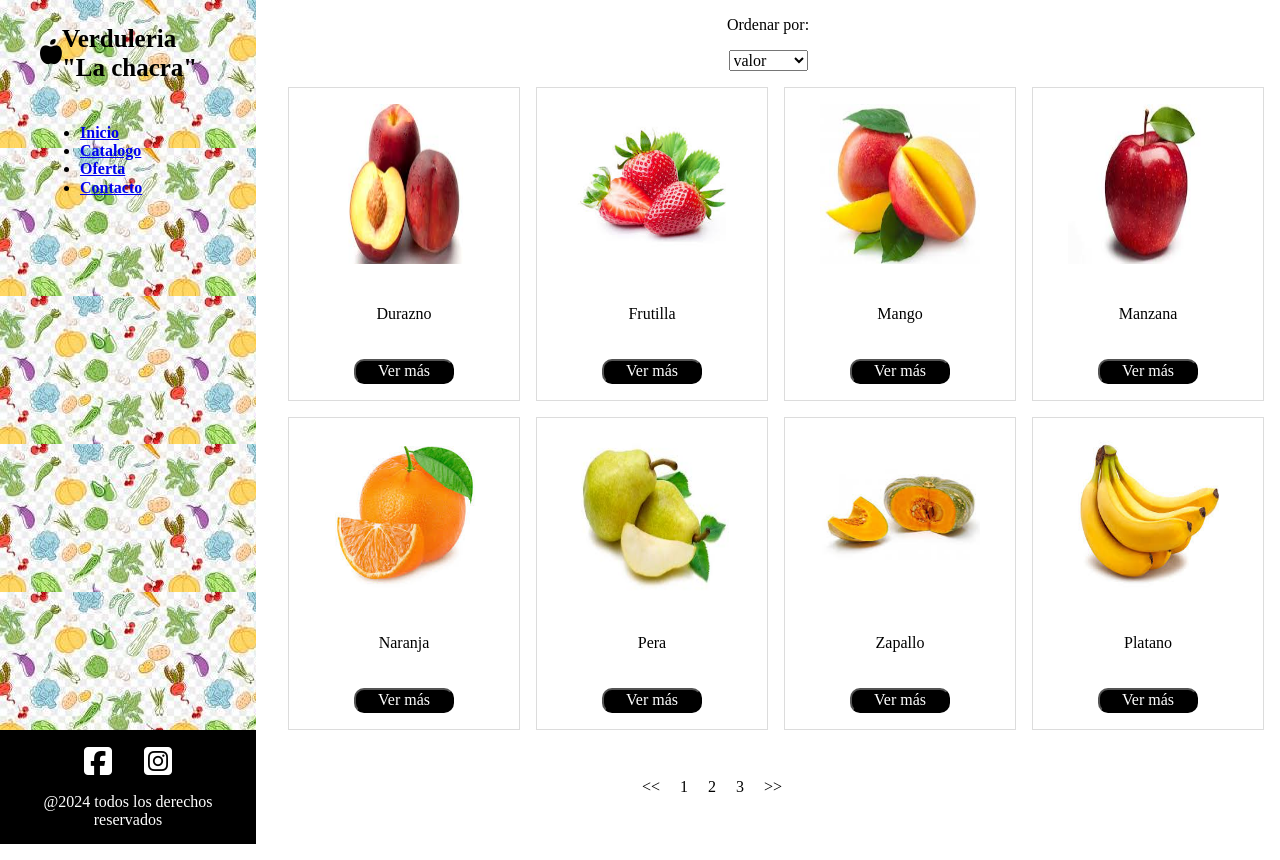
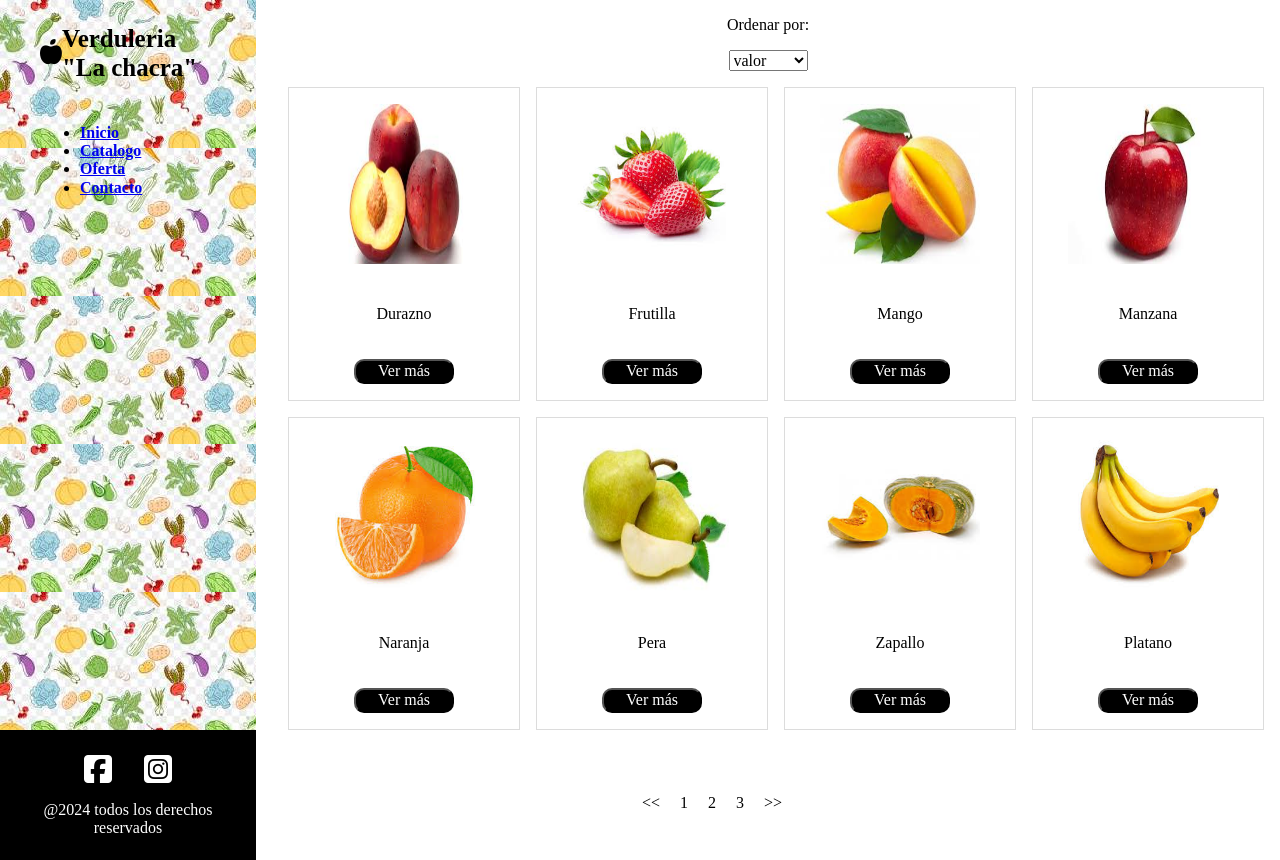
Before and after one commit to ignaciofuenzalida/verduleria_github.io, a plain HTML site: page index.html in a window 1280 px wide. Drawn offline with Linux system fonts and the light colour scheme.

Commit message:
Cambios en la caja numeros

```diff
--- a/assets/css/style.css
+++ b/assets/css/style.css
@@ -100,9 +100,10 @@ padding-top: 1rem;
 .numeros{
 display: flex;
 justify-content: center;
+align-items: center;
 padding-right: 1rem;
 padding-bottom: 3rem;
-padding-top: 3rem;
+padding-top: 4rem;
 gap: 20px;
  }
 
```
